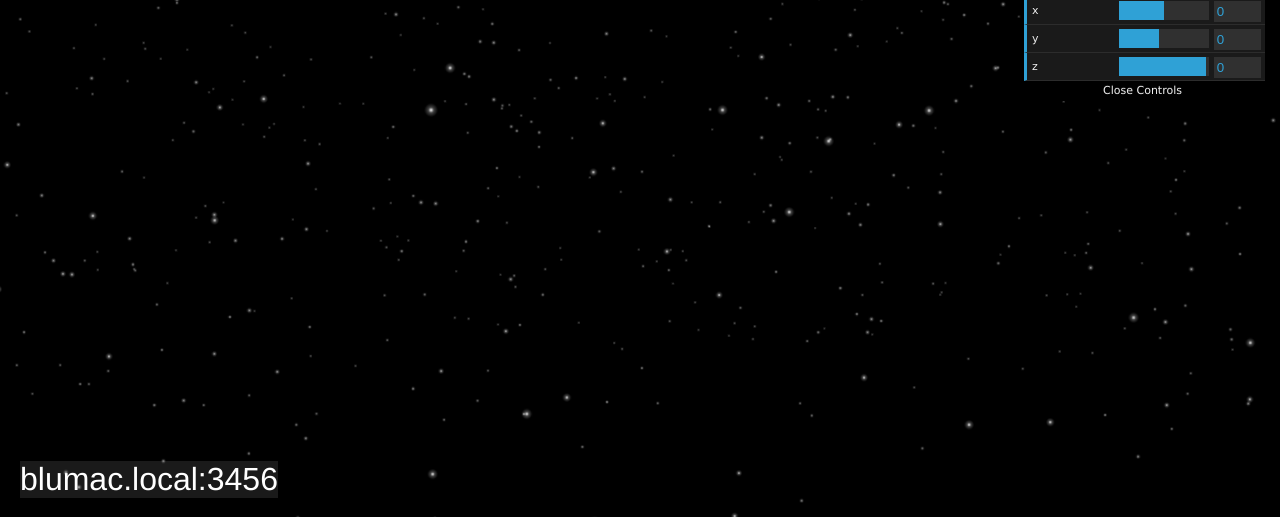
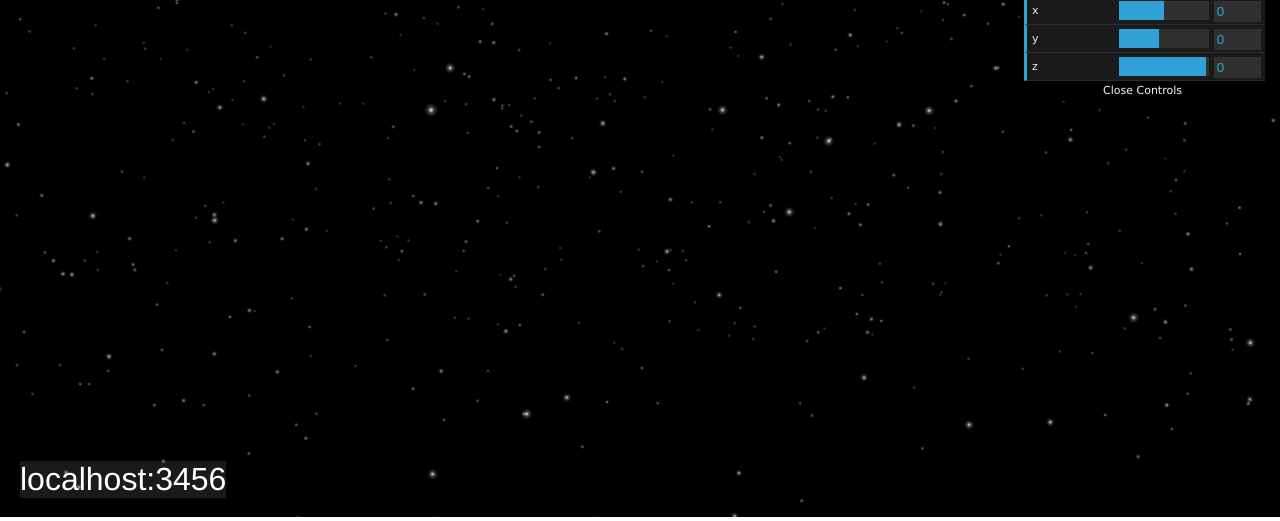
Before and after one commit to momo-the-monster/trimeshter, a website: page public/views/sockets.html in a window 1280 px wide. Shown: the part 283-804 px from the top of the page. Drawn offline with Linux system fonts and the light colour scheme; no server answers; animation ran at ten frames a second.

Commit message:
Sockets.html - pull host and port from params for display

```diff
--- a/public/views/sockets.html
+++ b/public/views/sockets.html
@@ -19,6 +19,8 @@
 <canvas id="canvas" width="1920" height="1080">
     You really badly need to use a different browser.
 </canvas>
+
+<div id="address-label">blumac.local:3456</div>
 
 <!-- Library Includes -->
 <script type="text/javascript" src="../scripts/vendor/jquery-1.8.1.min.js"></script>
@@ -46,8 +48,33 @@
         sendTouches: true,
         sendMouse: false
     });
+
+    var QueryString = function () {
+        var query_string = {};
+        var query = window.location.search.substring(1);
+        var vars = query.split("&");
+        for (var i = 0; i < vars.length; i++) {
+            var pair = vars[i].split("=");
+            // If first entry with this name
+            if (typeof query_string[pair[0]] === "undefined") {
+                query_string[pair[0]] = pair[1];
+                // If second entry with this name
+            } else if (typeof query_string[pair[0]] === "string") {
+                var arr = [ query_string[pair[0]], pair[1] ];
+                query_string[pair[0]] = arr;
+                // If third or later entry with this name
+            } else {
+                query_string[pair[0]].push(pair[1]);
+            }
+        }
+        return query_string;
+    }();
+
+    var host = QueryString.host || 'localhost';
+    var port = QueryString.port || '3456';
+
+    document.getElementById('address-label').innerHTML = host + ":" + port;
+
 </script>
-
-<div id="address-label">blumac.local:3456</div>
 </body>
 </html>
```
